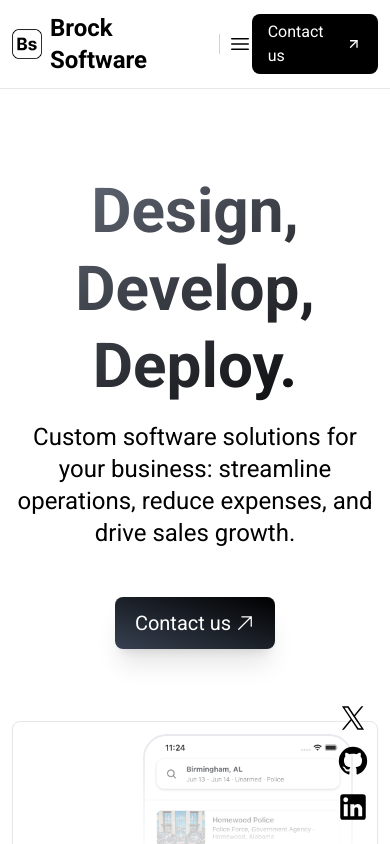
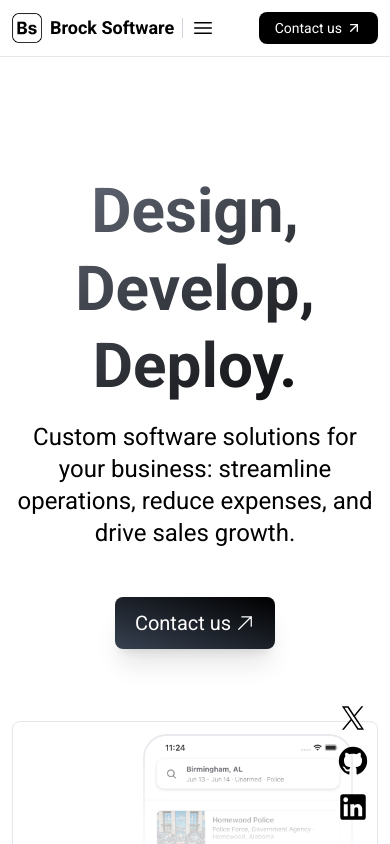
Before and after one commit to bryantbrock/brock.software, a Next.js app: page / in a window 390 px wide. Shown: the top 844 px of the page. Built offline with nearby package versions, Linux system fonts and the light colour scheme.

Commit message:
fix(app): fix contact us button on small screens

```diff
--- a/src/app/layout.tsx
+++ b/src/app/layout.tsx
@@ -60,7 +60,9 @@
                   width="30"
                   height="30"
                 />
-                <h1 className="font-bold text-2xl">Brock Software</h1>
+                <h1 className="font-bold text-lg md:text-2xl">
+                  Brock Software
+                </h1>
               </Link>
               <div className="border-r border-gray-300 h-5 my-auto" />
               <div className="hidden md:block">
@@ -139,7 +141,7 @@
                 href="/contact"
                 className="flex gap-1 items-center bg-black hover:opacity-80 transition-opacity text-white rounded-lg w-fit px-4 py-1.5"
               >
-                <span>Contact us</span>
+                <span className="text-sm md:text-base">Contact us</span>
                 <ArrowUpRightIcon className="h-4 w-4" />
               </Link>
             </div>
```
